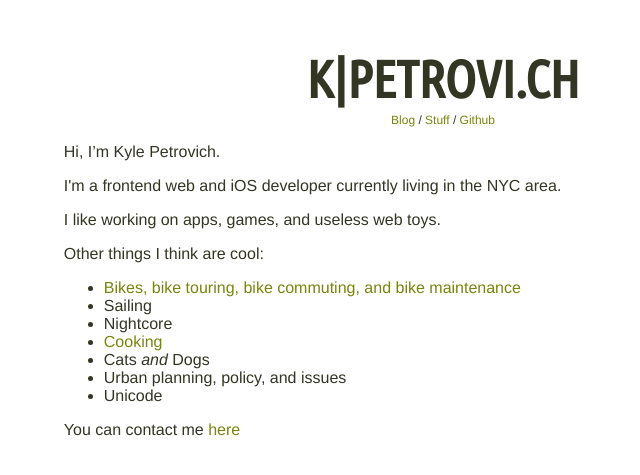
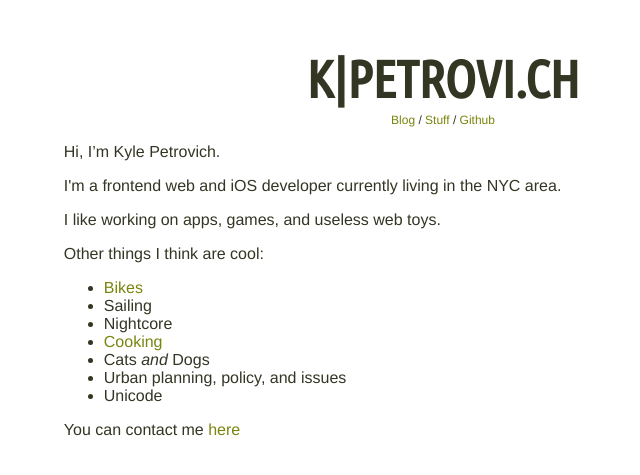
Before and after one commit to fozzle/fozzle.github.io, a Jekyll site: the page built from index.html, in a window 1280 px wide. Shown: the top 475 px of the page, without its empty margins (197-837 px from the left). Built offline with Jekyll 4.4.1, drawn with Linux system fonts in a browser that asks for light colours.

Commit message:
obnoxious

```diff
--- a/index.html
+++ b/index.html
@@ -12,7 +12,7 @@ title: Kyle Petrovich
 <p>Other things I think are cool:</p>
 
 <ul>
-  <li><a href="http://bikeemoji.tumblr.com/">Bikes, bike touring, bike commuting, and bike maintenance</a></li>
+  <li><a href="http://bikeemoji.tumblr.com/">Bikes</a></li>
   <li>Sailing</li>
   <li>Nightcore</li>
   <li><a href="http://getfedordiefrying.xyz">Cooking</a></li>
```
